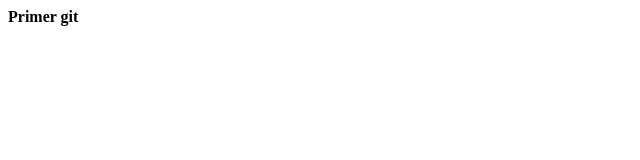
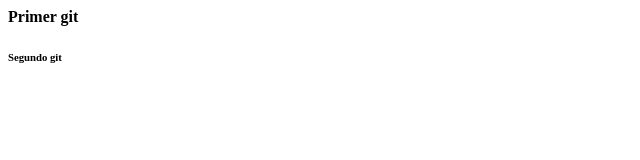
Before and after one commit to Pablom632/ProyectoAhorcadoCodoaCodo, a plain HTML site: page index.html in a window 1280 px wide. Shown: the full height of the page, 0-640 px from the left. Drawn offline with Linux system fonts and the light colour scheme.

Commit message:
primer commit PC NUEVA BANCHO

```diff
--- a/index.html
+++ b/index.html
@@ -1,6 +1,7 @@
 <html>
 <title>primer github</title>
     <h4>Primer git</h4>
+    <h6>Segundo git</h6>
 
 
 </html>
```
